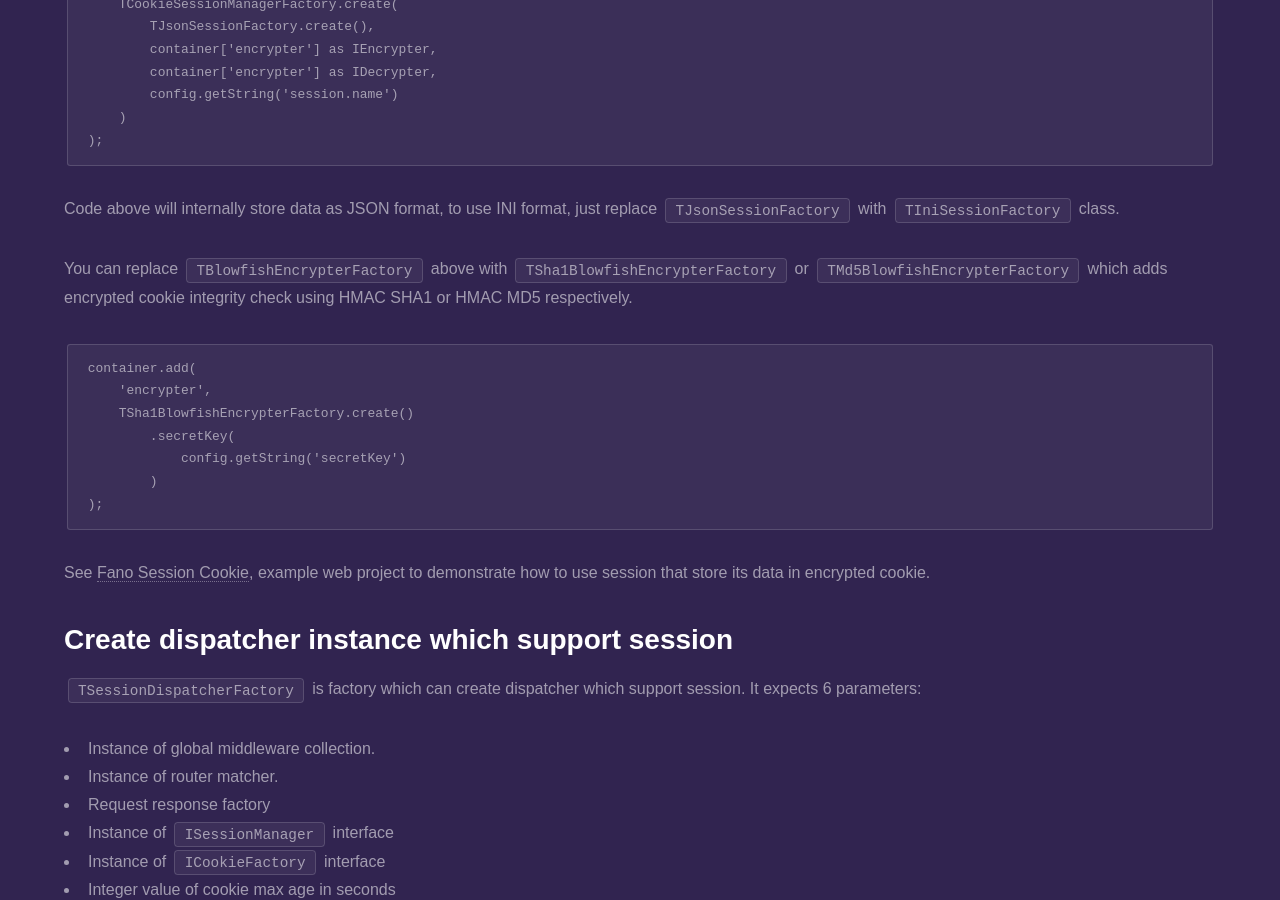
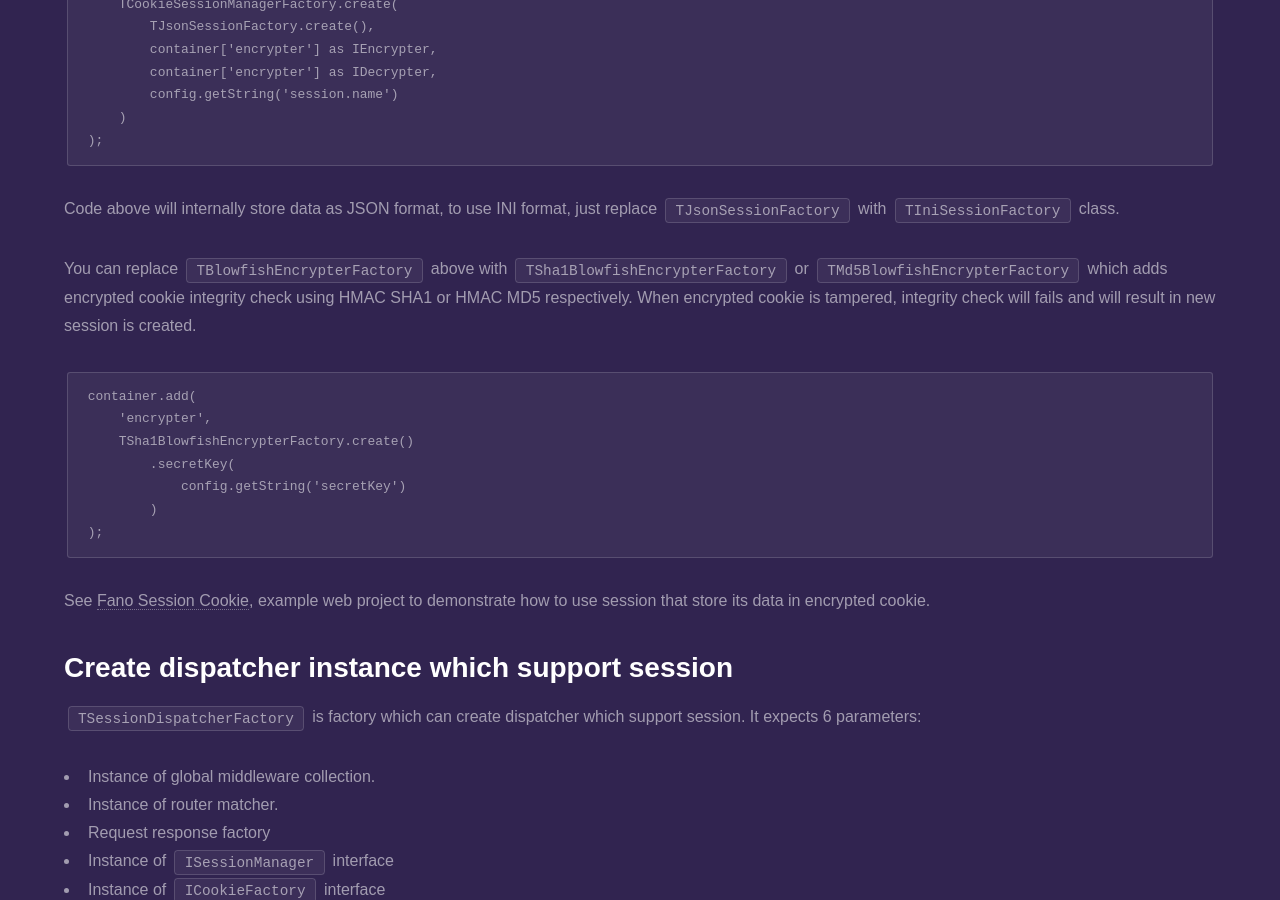
Before and after one commit to fanoframework/fanoframework.github.io, a Jekyll site: the page built from working-with-session/index.md, in a window 1280 px wide and 900 px high, scrolled down 2747 px. Built offline with Jekyll 4.4.1, drawn with Linux system fonts in a browser that asks for light colours; our own code applies the rules of GitHub Pages for plain Markdown files.

Commit message:
improve content about session

````diff
--- a/working-with-session/index.md
+++ b/working-with-session/index.md
@@ -101,7 +101,7 @@
 ```
 Code above will internally store data as JSON format, to use INI format, just replace `TJsonSessionFactory` with `TIniSessionFactory` class.
 
-You can replace `TBlowfishEncrypterFactory` above with `TSha1BlowfishEncrypterFactory` or `TMd5BlowfishEncrypterFactory` which adds encrypted cookie integrity check using HMAC SHA1 or HMAC MD5 respectively.
+You can replace `TBlowfishEncrypterFactory` above with `TSha1BlowfishEncrypterFactory` or `TMd5BlowfishEncrypterFactory` which adds encrypted cookie integrity check using HMAC SHA1 or HMAC MD5 respectively. When encrypted cookie is tampered, integrity check will fails and will result in new session is created.
 
 ```
 container.add(
````
